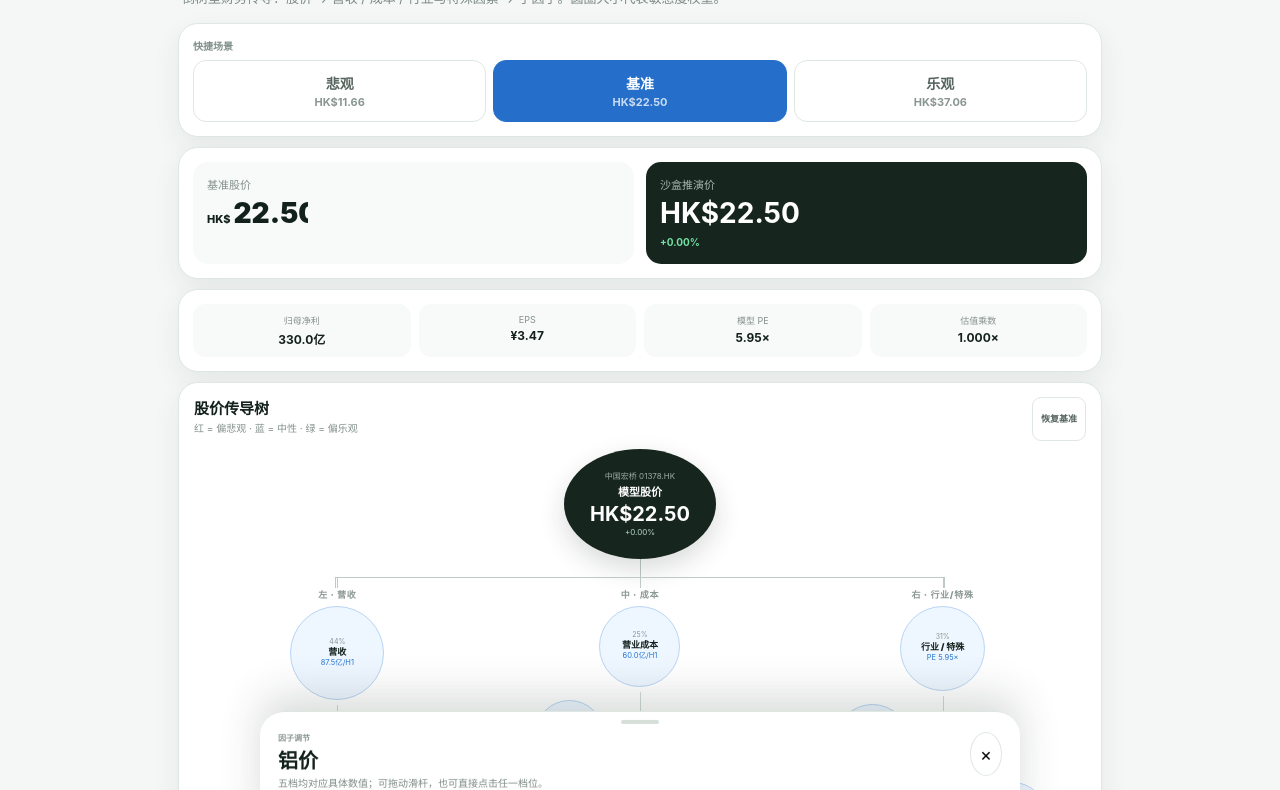
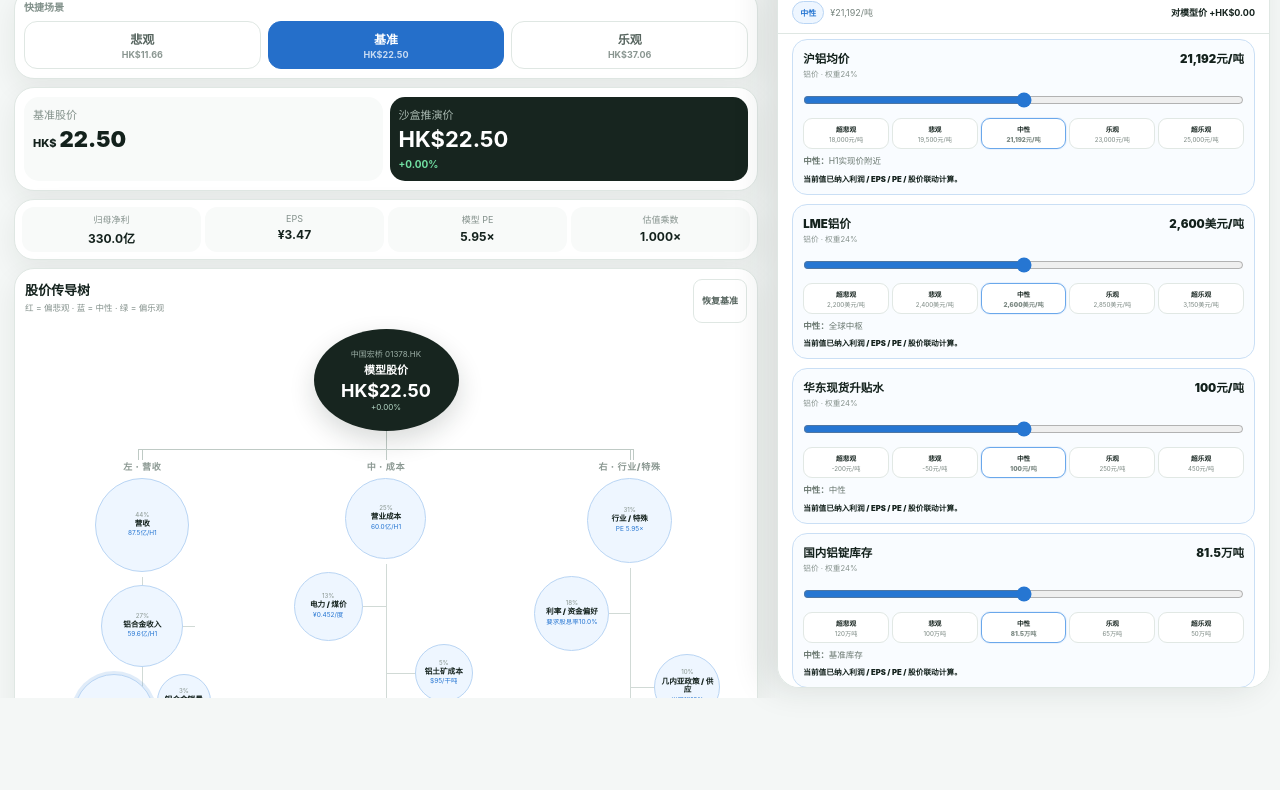
Before and after one commit to liaoshutian/games, a plain HTML site: page hongqiao/index.html in a window 1280 px wide. Shown: the part 102-892 px from the top of the page. After the commit the page ends 800 px from the top, so only its background shows below. Drawn offline with Linux system fonts and the light colour scheme.

Commit message:
fix: enable Hongqiao dual-pane layout in desktop windows

```diff
--- a/hongqiao/dual-pane.js
+++ b/hongqiao/dual-pane.js
@@ -1,5 +1,6 @@
 (()=>{
-  const mq=window.matchMedia('(min-width:700px) and (max-width:1180px) and (min-height:600px) and (orientation:landscape)');
+  // Keep in sync with ipad-landscape.css.
+  const mq=window.matchMedia('(min-width:900px), (min-width:700px) and (max-width:1180px) and (min-height:600px) and (orientation:landscape)');
   let lastFactor='铝价';
 
   function factorButtonByName(name){
@@ -12,6 +13,7 @@
   function openLast(){
     if(!mq.matches) return;
     requestAnimationFrame(()=>{
+      if(!mq.matches) return;
       const btn=factorButtonByName(lastFactor)||factorButtonByName('铝价');
       if(btn) btn.click();
     });
@@ -34,6 +36,7 @@
 
   function onModeChange(){
     if(mq.matches) openLast();
+    else document.querySelector('#sheetClose')?.click();
   }
   if(mq.addEventListener) mq.addEventListener('change',onModeChange);
   else if(mq.addListener) mq.addListener(onModeChange);
```
Also changed, not shown: hongqiao/ipad-landscape.css (+5 -4 lines).
